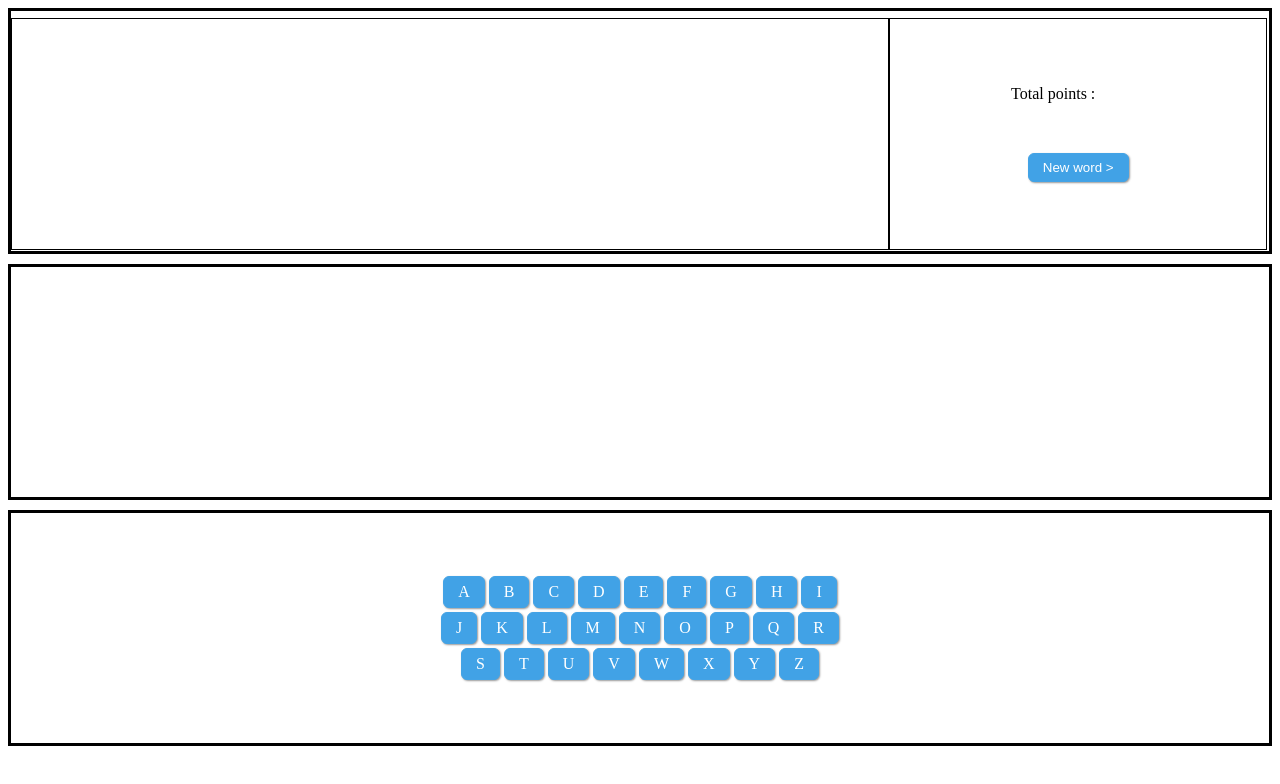
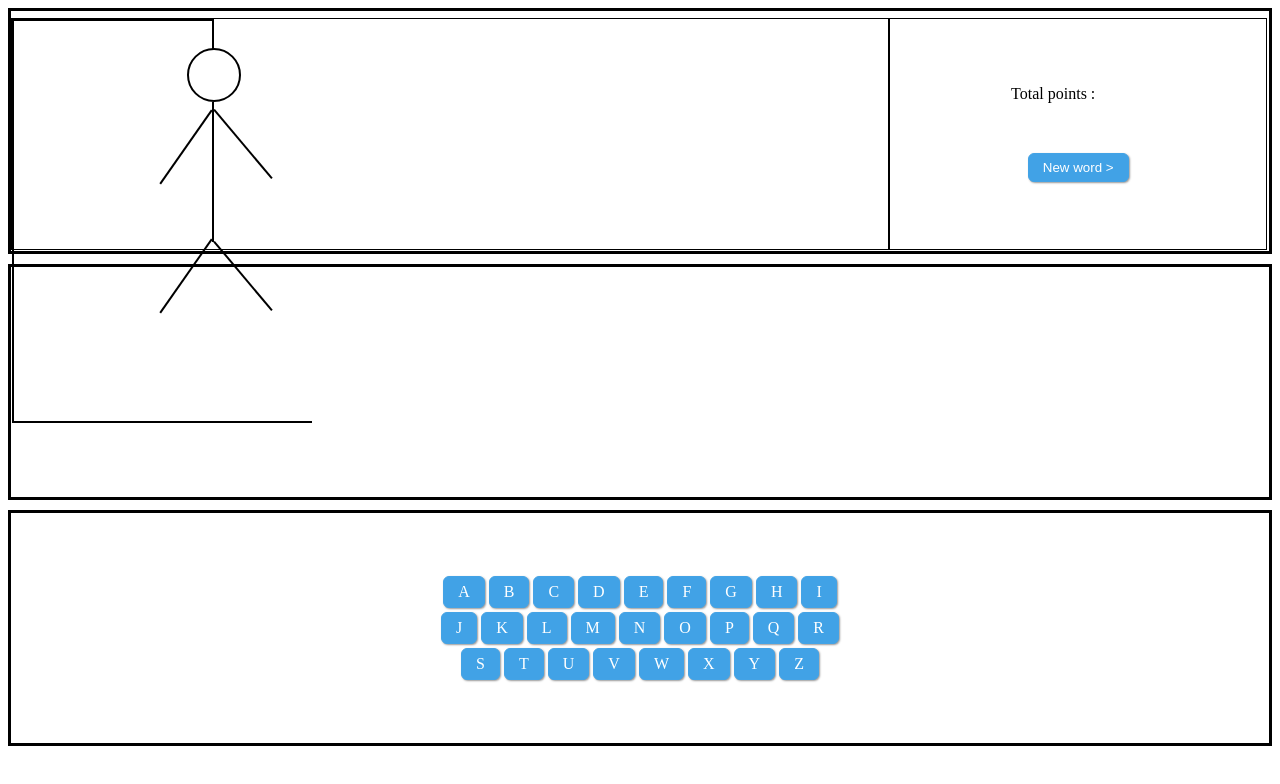
Before and after one commit to Hoceritis/my-game-hangman, a plain HTML site: page index.html in a window 1280 px wide. Drawn offline with Linux system fonts and the light colour scheme.

Commit message:
css bug fix + full hangman

```diff
--- a/game.js
+++ b/game.js
@@ -27,6 +27,7 @@ for(let i = 0; i < keys.length ; i++){
 function livesCounter (){
     if(numberOflives < 1){
         window.alert(`You lose! Your score is ${total}`);
+        reset();
         total = 0;
         totalPoints.innerHTML = total;
     }
@@ -51,7 +52,7 @@ function display(){
     let placeHolderSpace = document.querySelector('.placeholder')
     placeHolderSpace.innerHTML = placeHolder;
     if(currentWord === placeHolderSpace.innerHTML.replace(/\s/g, '')) {
-        window.alert('You won!');
+        window.alert('Well play!');
         total++;
         totalPoints.innerHTML = total;
     }
--- a/index.html
+++ b/index.html
@@ -5,11 +5,25 @@
     <meta http-equiv="X-UA-Compatible" content="IE=edge">
     <meta name="viewport" content="width=device-width, initial-scale=1.0">
     <title>Document</title>
-    <link rel="stylesheet" href="/style.css">
+    <link rel="stylesheet" href="style.css">
 </head>
 <body>
     <div class='div1'>
-        <div class='hangman'></div>
+        <div class='hangmanBox'>
+            <div id="hangman">
+                <div class="right-bar"></div>
+                <div class="top-bar"></div>
+                <div class="left-bar"></div>
+                <div class="base"></div>
+                <div class="head"></div>
+                <div class="body"></div>
+                <div class="left-arm"></div>
+                <div class="right-arm"></div>
+                <div class="left-leg"></div>
+                <div class="right-leg"></div>
+                <div class="clearfix"></div>
+            </div>
+        </div>
         <div class='button'>
             <span class='total-point'>Total points : <span class='score'></span></span>
             <button id="new-game">
--- a/style.css
+++ b/style.css
@@ -69,7 +69,7 @@
 
 }
 
-.hangman {
+.hangmanBox {
     border: solid 1px;
     margin-bottom: 5px;
     height: 100%;
@@ -90,3 +90,72 @@
       margin-bottom: 50px;
       margin-right: 50px;
   }
+
+  #hangman div {
+    background: #000;
+  }
+
+  #hangman .base {
+    height: 2px;
+    width: 300px;
+  }
+
+  #hangman .left-bar {
+    height: 400px;
+    width: 2px;
+  }
+
+  #hangman .top-bar {
+    height: 2px;
+    width: 200px;
+  }
+
+  #hangman .right-bar {
+    float: left;
+    height: 30px;
+    margin-left: 200px;
+    width: 2px;
+  }
+
+  #hangman .head {
+    background: none;
+    border-radius: 100%;
+    border : 2px solid black;
+    float: left;
+    margin-left: 175px;
+    margin-top: -375px;
+    height: 50px;
+    width: 50px;
+  }
+
+  #hangman .body {
+    float: left;
+    height: 140px;
+    margin-top: -321px;
+    margin-left: 200px;
+    width: 2px;
+  }
+
+  #hangman .left-arm,
+  #hangman .right-arm,
+  #hangman .left-leg,
+  #hangman .right-leg {
+    float: left;
+    height: 90px;
+    margin-top: -321px;
+    margin-left: 173px;
+    transform: rotate(35deg);
+    width: 2px;
+  }
+
+  #hangman .right-arm,
+  #hangman .right-leg {
+    margin-left: 230px;
+    margin-top: -324px;
+    transform: rotate(140deg);
+  }
+
+  #hangman .left-leg,
+  #hangman .right-leg {
+    margin-top: -192px;
+  }
```
